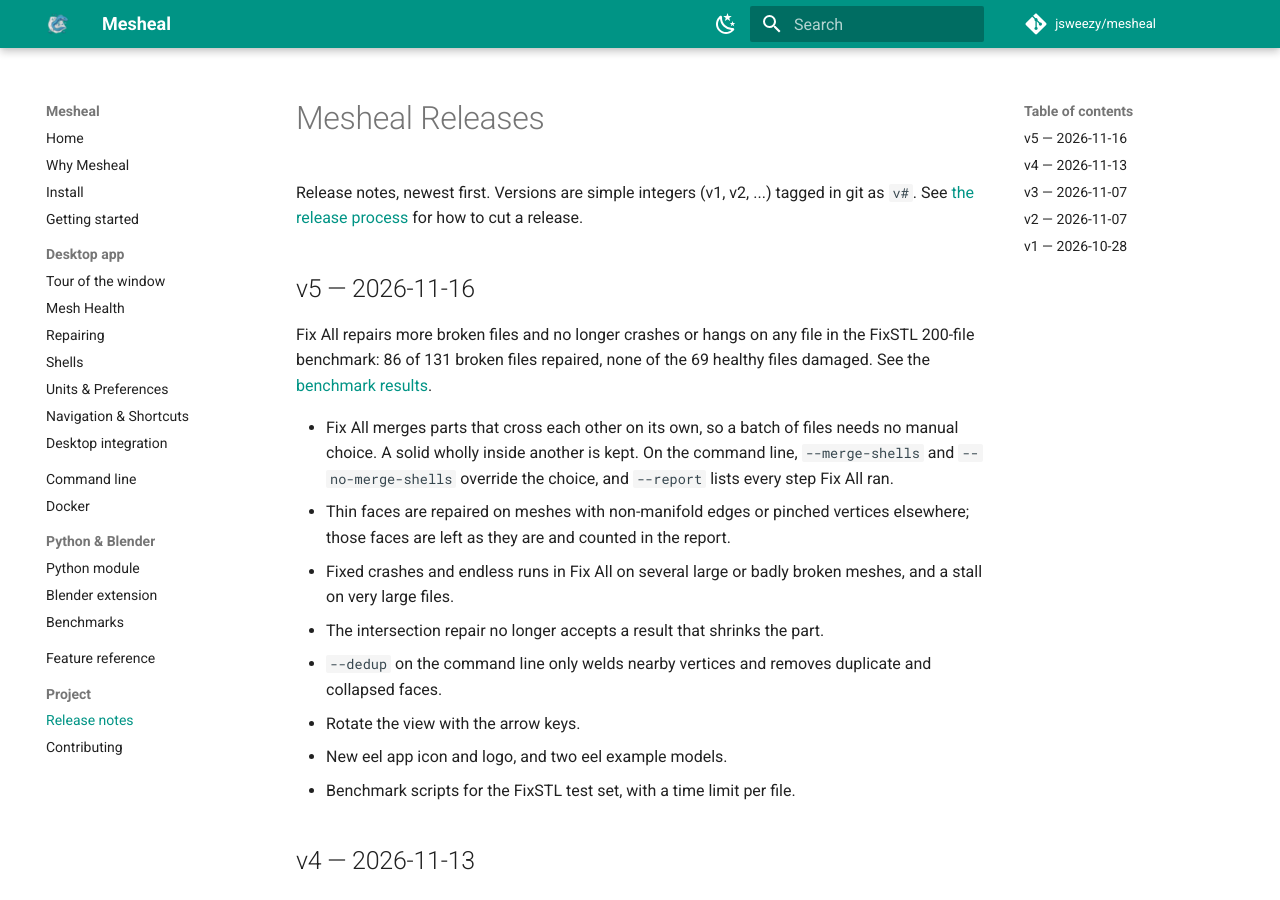
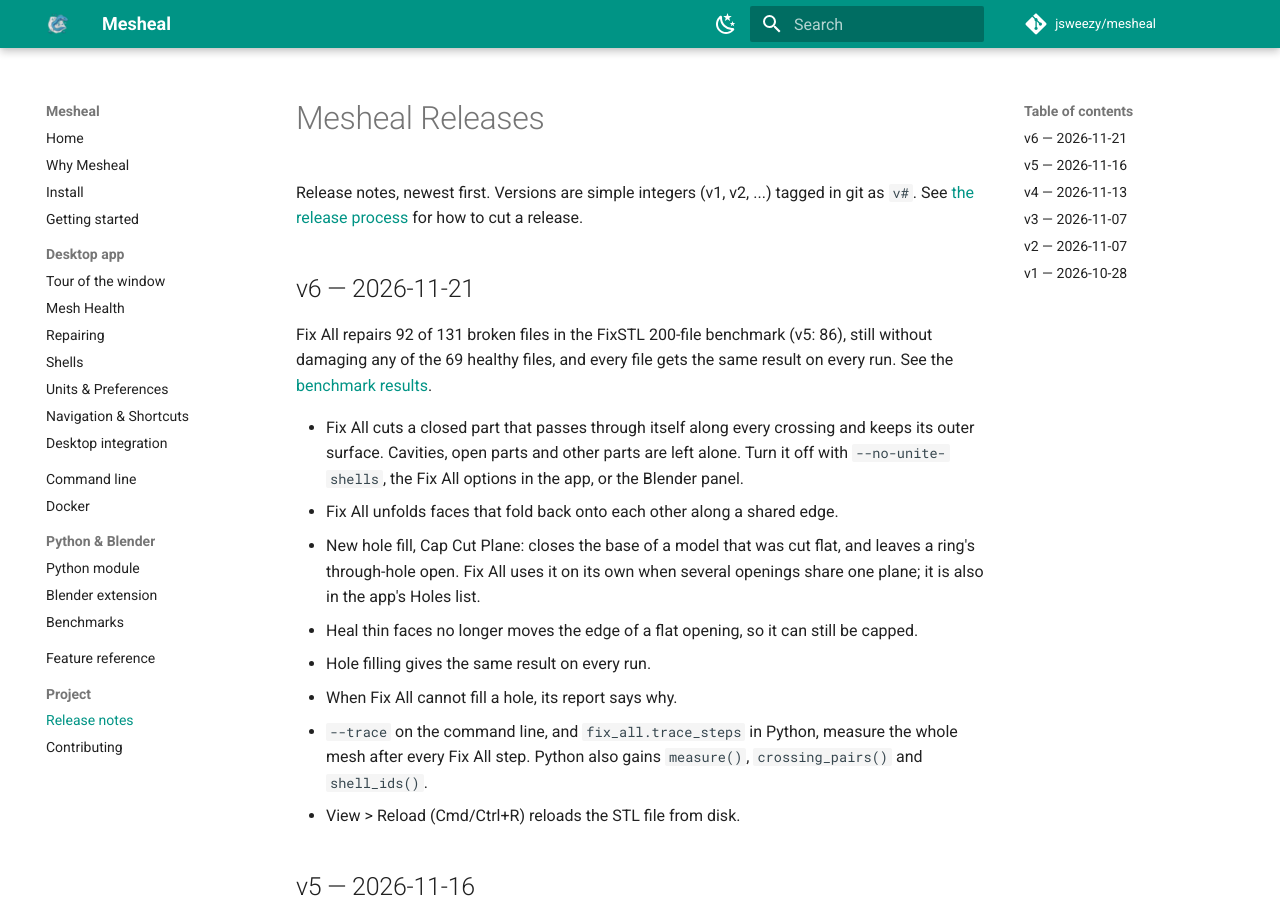
Before and after one commit to jsweezy/mesheal, an MkDocs documentation site: the page built from docs/releases.md, in a window 1280 px wide and 900 px high. Built offline with MkDocs 1.6.1 and Material for MkDocs 9.7.7, drawn with Linux system fonts in a browser that asks for light colours; comment, search, counter and statistics services are not loaded.

Commit message:
Release v6

```diff
--- a/CMakeLists.txt
+++ b/CMakeLists.txt
@@ -4,12 +4,12 @@ cmake_minimum_required(VERSION 3.20)
 # (see RELEASE_PROCESS.md). Versions are simple integers: 1, 2, 3, ...
 project(
     Mesheal
-    VERSION 5
+    VERSION 6
     DESCRIPTION "Mesheal — STL Repair Tool for Simulation Meshes"
     LANGUAGES CXX C
 )
 
-set(MESHEAL_VERSION_DATE "2026-11-16")  # ISO release date (YYYY-MM-DD)
+set(MESHEAL_VERSION_DATE "2026-11-21")  # ISO release date (YYYY-MM-DD)
 
 # ------------------------------------------------------------------------------
 # Language Standard & Global Settings
--- a/RELEASES.md
+++ b/RELEASES.md
@@ -1,6 +1,19 @@
 # Mesheal Releases
 
 Release notes, newest first. Versions are simple integers (v1, v2, ...) tagged in git as `v#`. See [the release process](https://github.com/jsweezy/mesheal/blob/main/RELEASE_PROCESS.md) for how to cut a release.
+
+## v6 — 2026-11-21
+
+Fix All repairs 92 of 131 broken files in the FixSTL 200-file benchmark (v5: 86), still without damaging any of the 69 healthy files, and every file gets the same result on every run. See the [benchmark results](https://jsweezy.github.io/mesheal/BENCHMARKS/).
+
+- Fix All cuts a closed part that passes through itself along every crossing and keeps its outer surface. Cavities, open parts and other parts are left alone. Turn it off with `--no-unite-shells`, the Fix All options in the app, or the Blender panel.
+- Fix All unfolds faces that fold back onto each other along a shared edge.
+- New hole fill, Cap Cut Plane: closes the base of a model that was cut flat, and leaves a ring's through-hole open. Fix All uses it on its own when several openings share one plane; it is also in the app's Holes list.
+- Heal thin faces no longer moves the edge of a flat opening, so it can still be capped.
+- Hole filling gives the same result on every run.
+- When Fix All cannot fill a hole, its report says why.
+- `--trace` on the command line, and `fix_all.trace_steps` in Python, measure the whole mesh after every Fix All step. Python also gains `measure()`, `crossing_pairs()` and `shell_ids()`.
+- View > Reload (Cmd/Ctrl+R) reloads the STL file from disk.
 
 ## v5 — 2026-11-16
 
```
